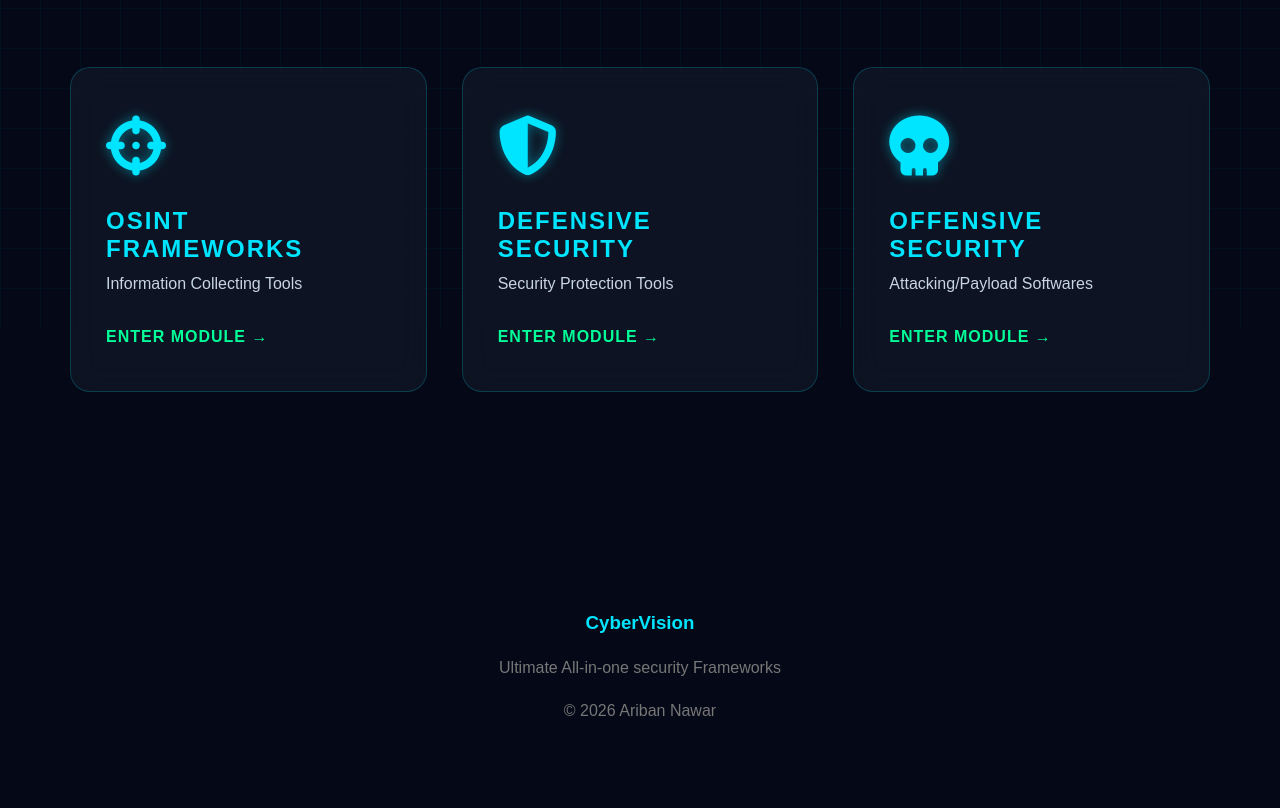
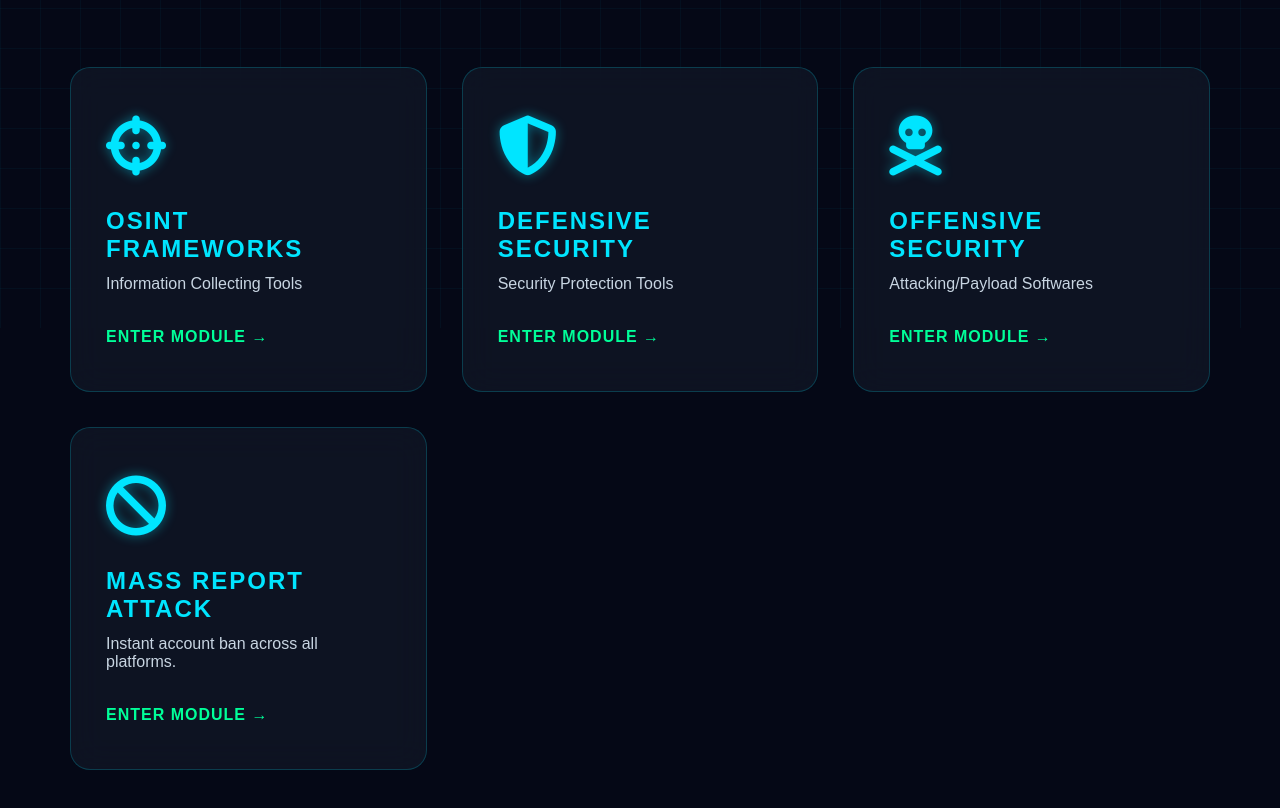
Before and after one commit to aribannawar/CyberVision, a plain HTML site: page projects.html in a window 1280 px wide. Shown: the part 472-1280 px from the top of the page. Before the commit the page ends 1242 px from the top, so only its background shows below. Drawn offline with Linux system fonts and the light colour scheme.

Commit message:
CyberVision v3.1 update

```diff
--- a/projects.html
+++ b/projects.html
@@ -19,9 +19,7 @@
     <link rel="stylesheet" href="css/navbar.css">
     <link rel="stylesheet" href="css/projects.css">
     <link rel="stylesheet" href="css/footer.css">
-
-    <link rel="stylesheet"
-href="https://cdnjs.cloudflare.com/ajax/libs/font-awesome/6.6.0/css/all.min.css">
+    <link rel="stylesheet"href="https://cdnjs.cloudflare.com/ajax/libs/font-awesome/6.6.0/css/all.min.css">
 
 </head>
 
@@ -182,7 +180,7 @@ href="https://cdnjs.cloudflare.com/ajax/libs/font-awesome/6.6.0/css/all.min.css"
 
             <div class="hub-icon">
 
-    <i class="fas fa-skull"></i>
+    <i class="fas fa-skull-crossbones"></i>
 
 </div>
 
@@ -207,7 +205,42 @@ href="https://cdnjs.cloudflare.com/ajax/libs/font-awesome/6.6.0/css/all.min.css"
 
         </a>
 
+      <!-- =====================
+      TARGET ANALYSIS
+===================== -->
+
+<a href="projects/index.html"
+   class="hub-card">
+
+    <div class="hub-icon">
+
+        <i class="fas fa-ban"></i>
+
     </div>
+
+    <h2>
+
+        MASS REPORT ATTACK
+
+    </h2>
+
+    <h4>
+
+        Instant account ban across all platforms.
+
+    </h4>
+
+    <span>
+
+        ENTER MODULE →
+
+    </span>
+
+</a>
+
+     </div>
+
+     </div>
 
 </section>
 
```
